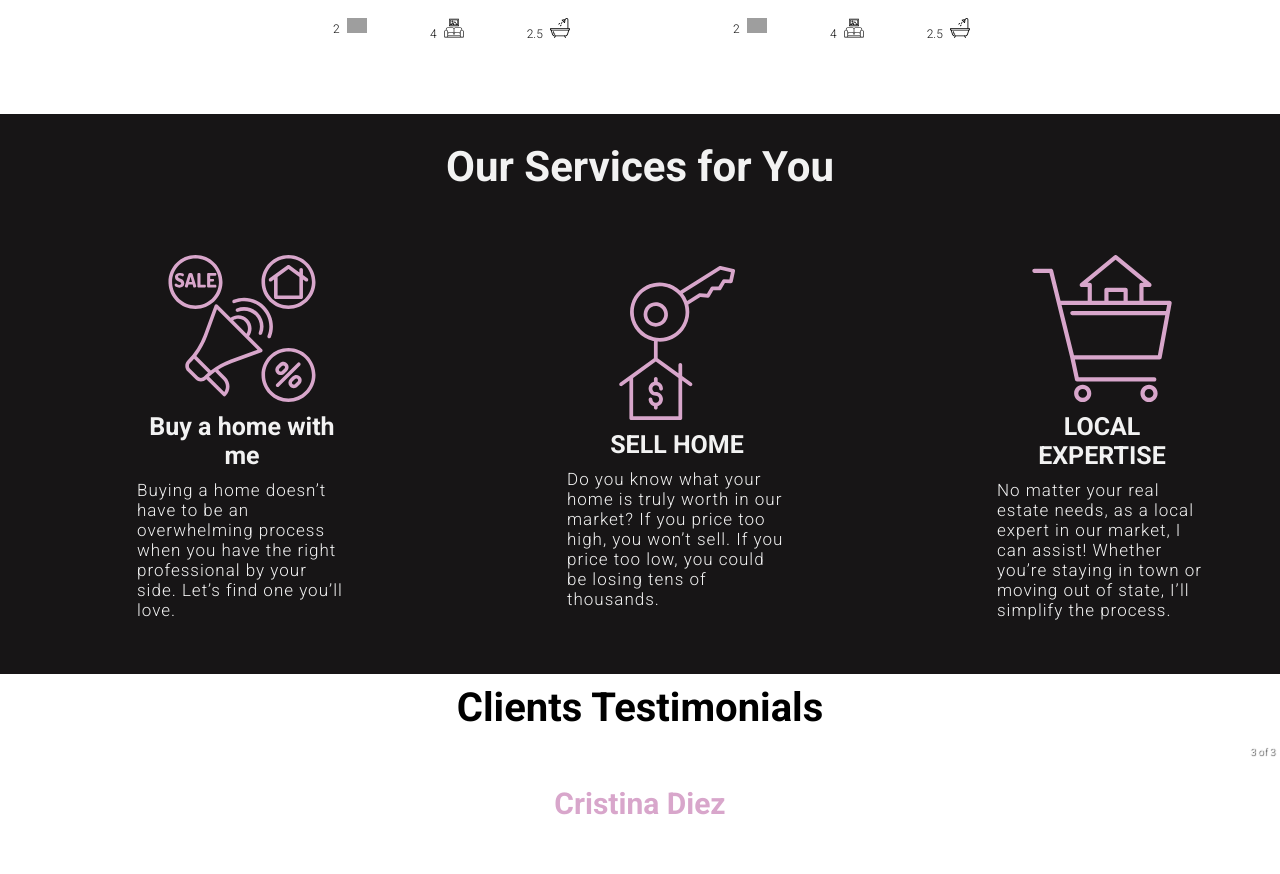
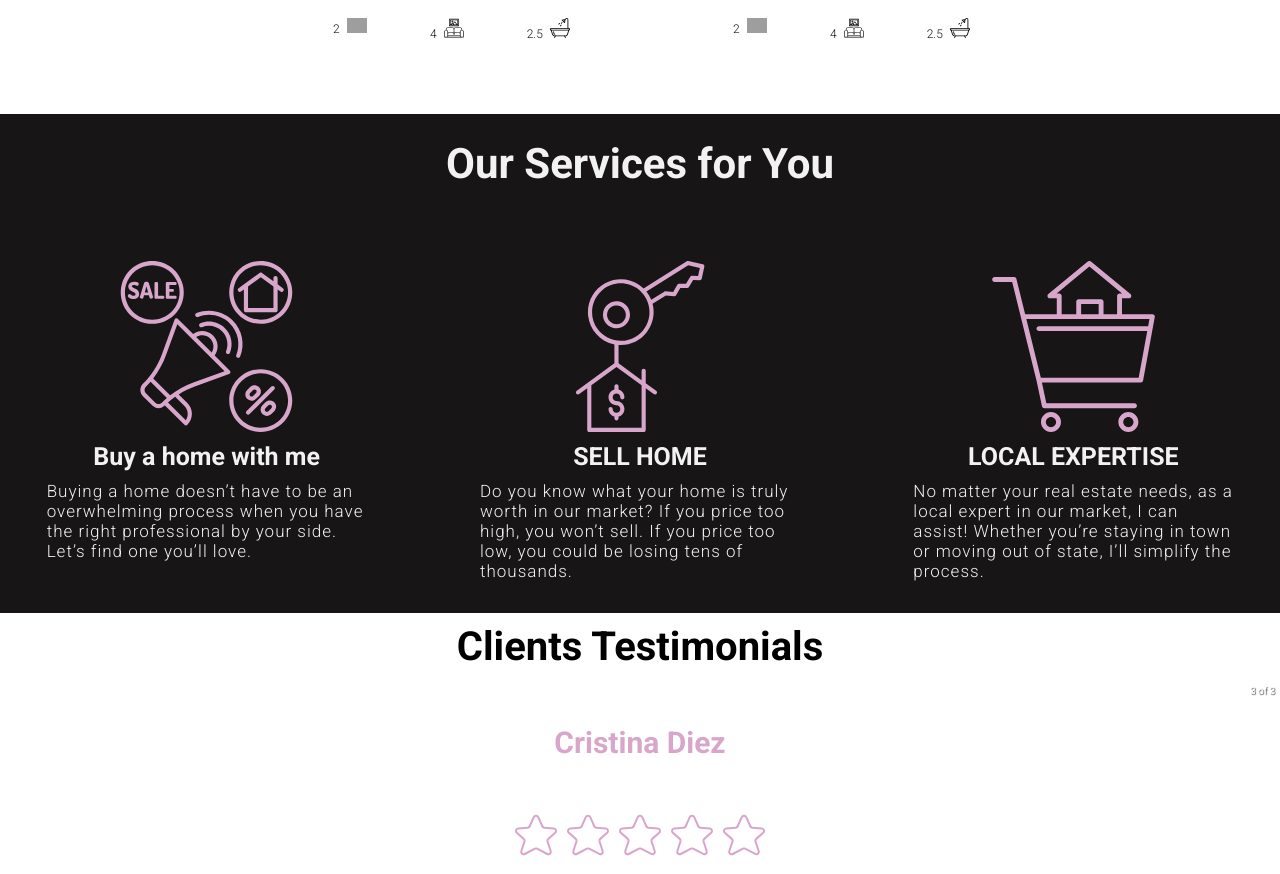
Before and after one commit to LorgioRoda/mfr-website, a React app: page / in a window 1280 px wide. Shown: the part 1749-2623 px from the top of the page. Built offline with nearby package versions, Linux system fonts and the light colour scheme; grey boxes are pictures that could not be loaded.

Commit message:
💄responsive desing complated

```diff
--- a/src/Pages/Services.js
+++ b/src/Pages/Services.js
@@ -10,6 +10,7 @@ export default function Services() {
       <div className="services__title">
         <h2>Our Services for You</h2>
       </div>
+        <div className="services__content">
           <div className="services--buyhome">
             <img src={rent}  alt="" />
             <h3>
@@ -45,5 +46,6 @@ export default function Services() {
             </p>
           </div>
         </div>
+      </div>
   );
 }
--- a/src/assets/styles/Components/Services.scss
+++ b/src/assets/styles/Components/Services.scss
@@ -5,36 +5,32 @@
 
 .services {
     display: grid;
-    grid-template-columns: repeat(3, 1fr);
-    grid-template-rows: repeat(2, 1fr);
-    gap: 10px;
     width: 100vw;
-    height: 70vh;
-    justify-items: center;
-    margin: 0 auto;
     background-color: #171516;
 }
 .services__title {
     display: grid;
     grid-column: 1 / 4;
     gap: 15px;
-    align-items: center;
-    text-align: center;
-    margin: 0 auto;
-    justify-self: center;
+    margin: 25px auto;
     font-size: 2.8rem;
     color:$white-color;
 }
+.services__content {
+    display: grid;
+    grid-template-columns: repeat(auto-fill, minmax(350px, 1fr));
+    grid-gap: 20px;
+    gap: 20px;
+}
 .services--buyhome {
-    display: grid;
-    grid-row: auto;
-    align-content: center;
-    width: 50%;
+    display: flex;
+    flex-direction: column;
+    width: 100%;
     height: 90%;
     color:$white-color;
    @include card;
     & img{
-    max-width: 210px;
+    max-width: 70%;
     align-content: center;
     margin: 0 auto;
    }
@@ -46,6 +42,9 @@
        font-size: 2.5rem;
    }
    & p{
+       width: 320px;
+       margin: 0 auto;
+       max-width:400px;
        text-align: start;
        color: $white-color;
        font-family: $theme-font;
@@ -54,16 +53,14 @@
    }
 }
 .services--sellhome{
-    display: grid;
-    grid-row: auto;
-    align-self: stretch;
-    align-content: center;
-    width: 50%;
+    display: flex;
+    flex-direction: column;
+    width: 100%;
     height: 90%;
     color:$white-color;
    @include card;
     & img{
-    max-width: 220px;
+    max-width: 70%;
     align-content: center;
     margin: 0 auto;
    }
@@ -75,22 +72,22 @@
        font-size: 2.5rem;
    }
    & p{
+       width: 320px;
+       margin: 0 auto;
        color: $white-color;
        font-size: 1.7rem;
        letter-spacing: 1px;
    }
 }
 .services--localexpertise{
-    display: grid;
-    grid-row: auto;
-    align-self: stretch;
-    align-content: center;
-    width: 50%;
+    display: flex;
+    flex-direction: column;
+    width: 100%;
     height: 90%;
     color:$white-color;
    @include card;
     & img{
-    max-width: 210px;
+    max-width: 70%;
     align-content: center;
     margin: 0 auto;
    }
@@ -102,6 +99,8 @@
        font-size: 2.5rem;
    }
    & p{
+       width: 320px;
+       margin: 0 auto;
        color: $white-color;
        font-size: 1.7rem;
        letter-spacing: 1px;
--- a/src/assets/styles/Mixins.scss
+++ b/src/assets/styles/Mixins.scss
@@ -12,7 +12,4 @@
         border-style: solid;
         border-width: 0px 0px 0px 0px;
         border-radius: 8px;
-        /* background-color: $white-color; */
-        /* border-color: rgb(2, 1, 1); */
-        /* box-shadow: 0 4px 8px rgb(0, 0, 0.16); */
 }
```
Also changed, not shown: src/Pages/AboutMe.js (deleted, +0 -35 lines). Lines whose indentation alone changed are shown as unchanged.
